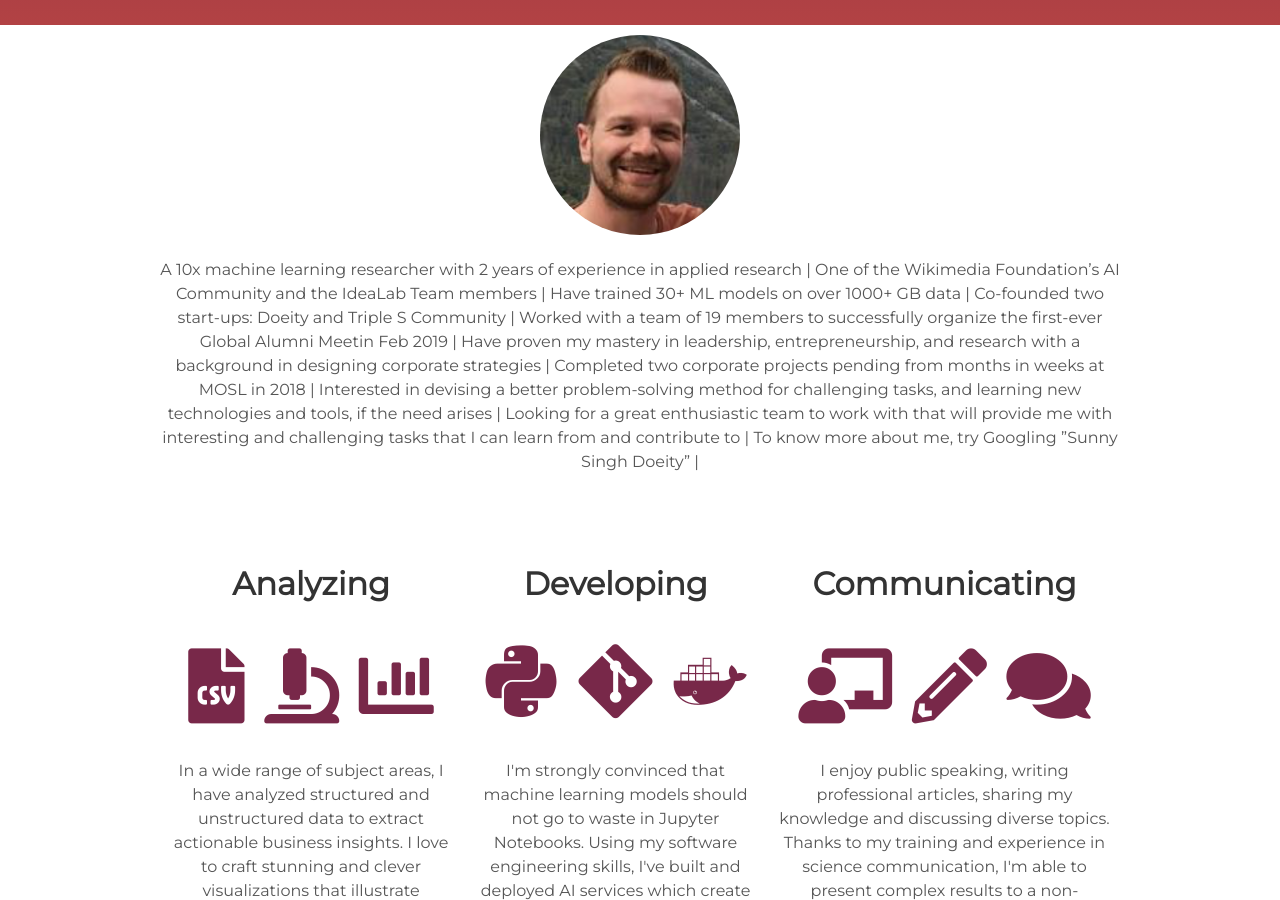
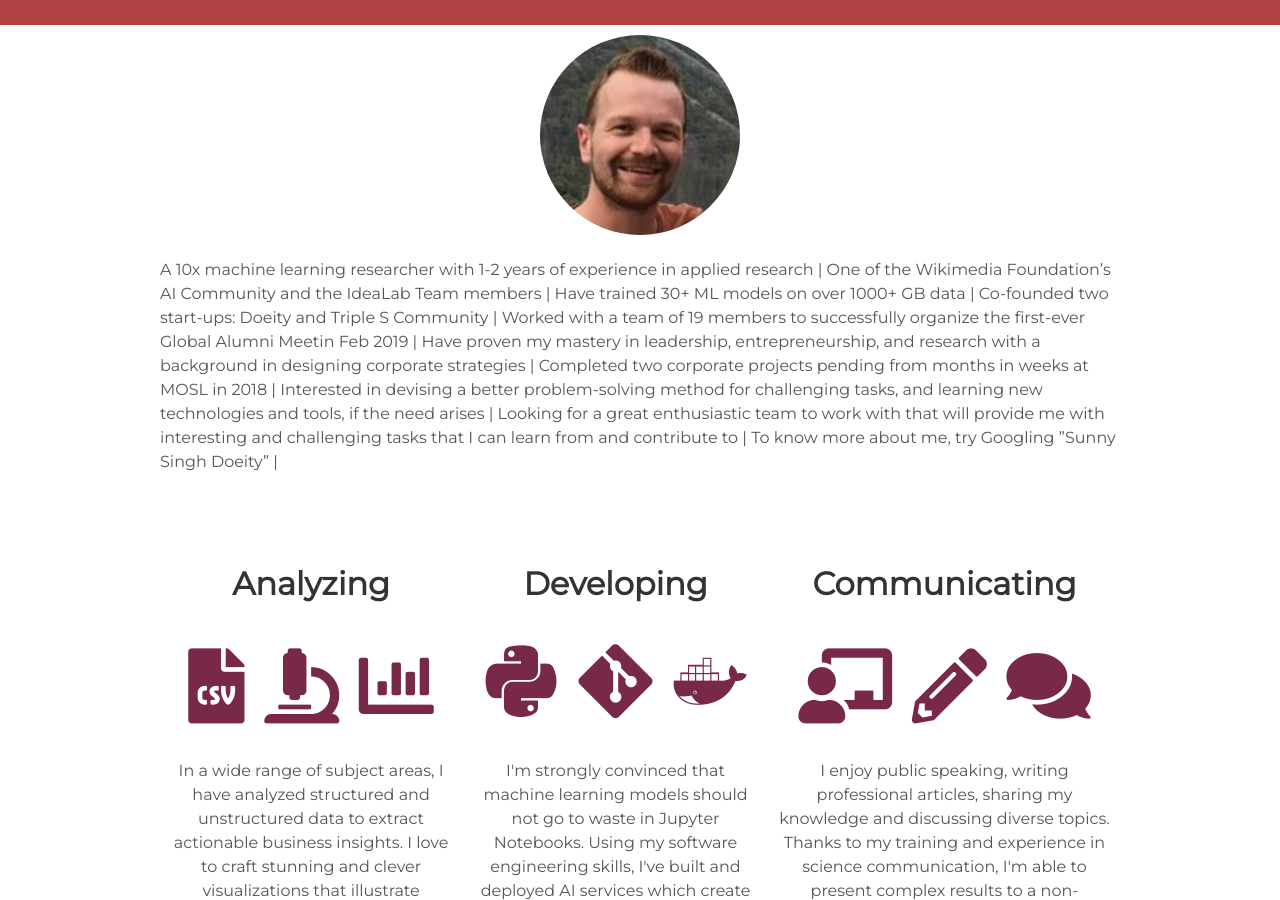
Before and after one commit to arkadee/arkadee.github.io, a Jekyll site: the page built from index.html, in a window 1280 px wide and 900 px high, scrolled down 875 px. Built offline with Jekyll 4.4.1, drawn with Linux system fonts in a browser that asks for light colours.

Commit message:
Update about.html

```diff
--- a/_includes/about.html
+++ b/_includes/about.html
@@ -2,9 +2,9 @@
    <img src="assets/img/avatar.png" alt="Avatar">
 </div>
 
-<div class="user-details">
+<div>
   <p  align=”justify”>
-   A 10x machine learning researcher with 2 years of experience in applied research | One of the Wikimedia Foundation’s AI Community and the IdeaLab Team members | Have trained 30+ ML models on over 1000+ GB data | Co-founded two start-ups: Doeity and Triple S Community | Worked with a team of 19 members to successfully organize the first-ever Global Alumni Meetin Feb 2019 | Have proven my mastery in leadership, entrepreneurship, and research with a background in designing corporate strategies | Completed two corporate projects pending from months in weeks at MOSL in 2018 | Interested in devising a better problem-solving method for challenging tasks, and learning new technologies and tools, if the need arises | Looking for a great enthusiastic team to work with that will provide me with interesting and challenging tasks that I can learn from and contribute to | To know more about me, try Googling ”Sunny Singh Doeity” |
+   A 10x machine learning researcher with 1-2 years of experience in applied research | One of the Wikimedia Foundation’s AI Community and the IdeaLab Team members | Have trained 30+ ML models on over 1000+ GB data | Co-founded two start-ups: Doeity and Triple S Community | Worked with a team of 19 members to successfully organize the first-ever Global Alumni Meetin Feb 2019 | Have proven my mastery in leadership, entrepreneurship, and research with a background in designing corporate strategies | Completed two corporate projects pending from months in weeks at MOSL in 2018 | Interested in devising a better problem-solving method for challenging tasks, and learning new technologies and tools, if the need arises | Looking for a great enthusiastic team to work with that will provide me with interesting and challenging tasks that I can learn from and contribute to | To know more about me, try Googling ”Sunny Singh Doeity” |
   </p>
 </div>
 
```
